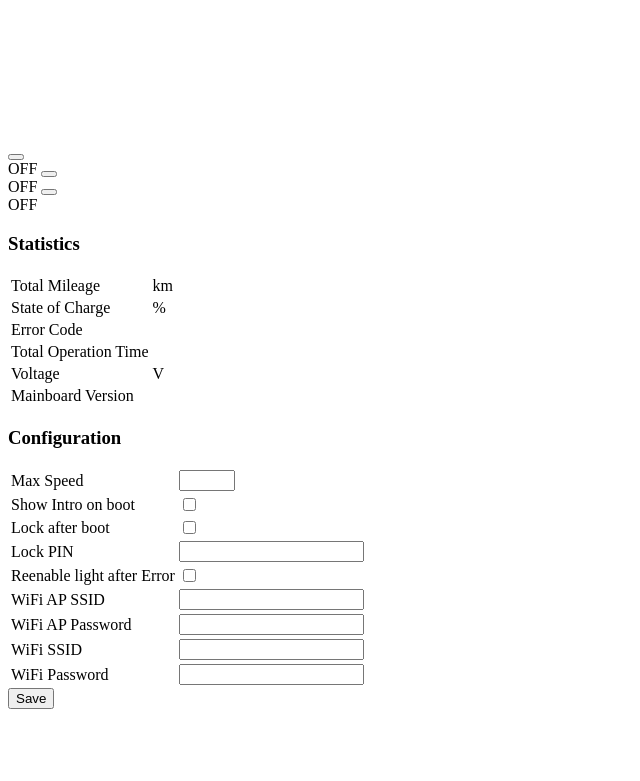
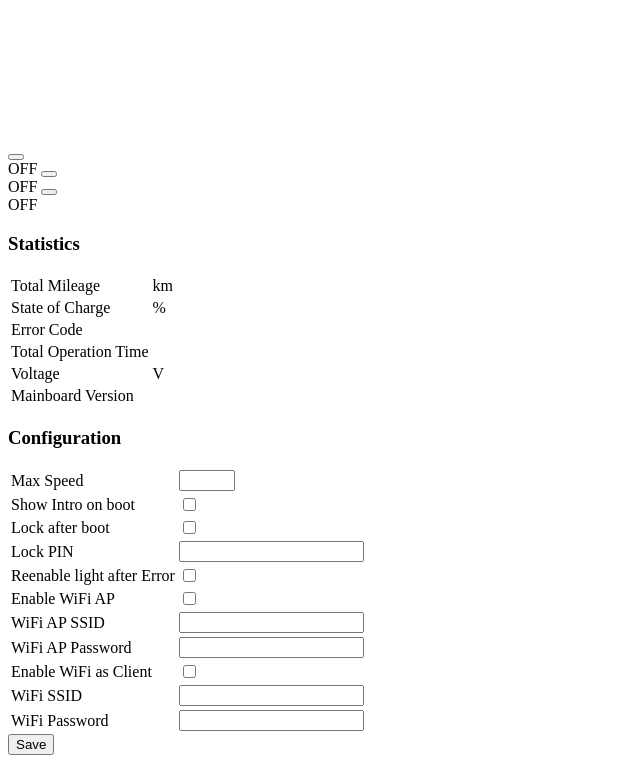
Before and after one commit to M4GNV5/DocGreenESA5000-Dashboard, a plain HTML site: page DocGreenDisplay/webinterface/index.html in a window 1280 px wide. Shown: the part 66-847 px from the top of the page, without its empty margins (0-640 px from the left). Before the commit the page ends 801 px from the top, so only its background shows below. Drawn offline with Linux system fonts and the light colour scheme.

Commit message:
implement proper wifi handling, allowing station mode, using a wifi ap ssid based on the device mac and a random password

```diff
--- a/DocGreenDisplay/webinterface/index.html
+++ b/DocGreenDisplay/webinterface/index.html
@@ -90,12 +90,20 @@
 						<td><input type="checkbox" id="config-reenable-light" /></td>
 					</tr>
 					<tr>
+						<td>Enable WiFi AP</td>
+						<td><input type="checkbox" id="config-ap-enable" /></td>
+					</tr>
+					<tr>
 						<td>WiFi AP SSID</td>
 						<td><input type="text" id="config-ap-ssid" /></td>
 					</tr>
 					<tr>
 						<td>WiFi AP Password</td>
 						<td><input type="text" id="config-ap-pw" /></td>
+					</tr>
+					<tr>
+						<td>Enable WiFi as Client</td>
+						<td><input type="checkbox" id="config-sta-enable" /></td>
 					</tr>
 					<tr>
 						<td>WiFi SSID</td>
--- a/DocGreenDisplay/webinterface/ui.js
+++ b/DocGreenDisplay/webinterface/ui.js
@@ -231,7 +231,7 @@ function saveConfig()
 	{
 		var name = field.id.substr("config-".length);
 		var value;
-		if(fields.type == "checkbox")
+		if(field.type == "checkbox")
 			value = field.checked.toString();
 		else
 			value = field.value;
```
Also changed, not shown: 4 other files.
